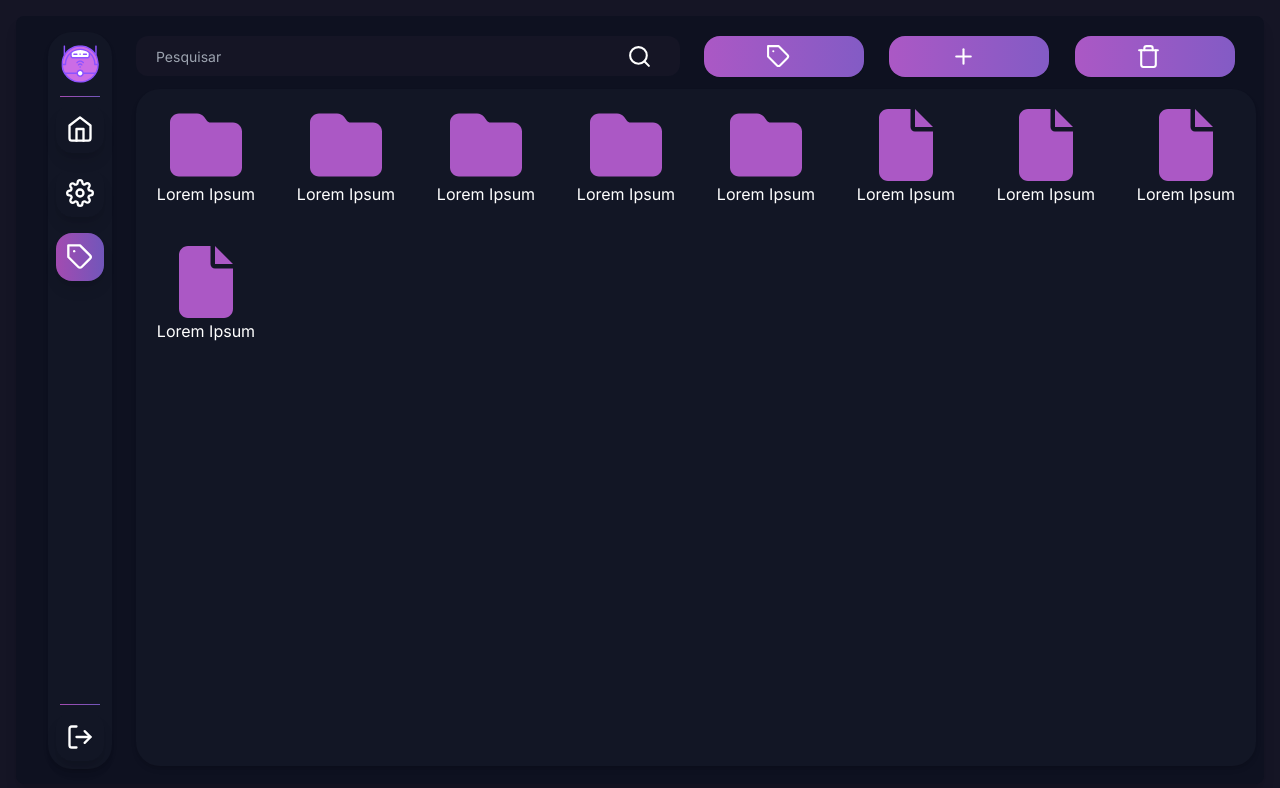
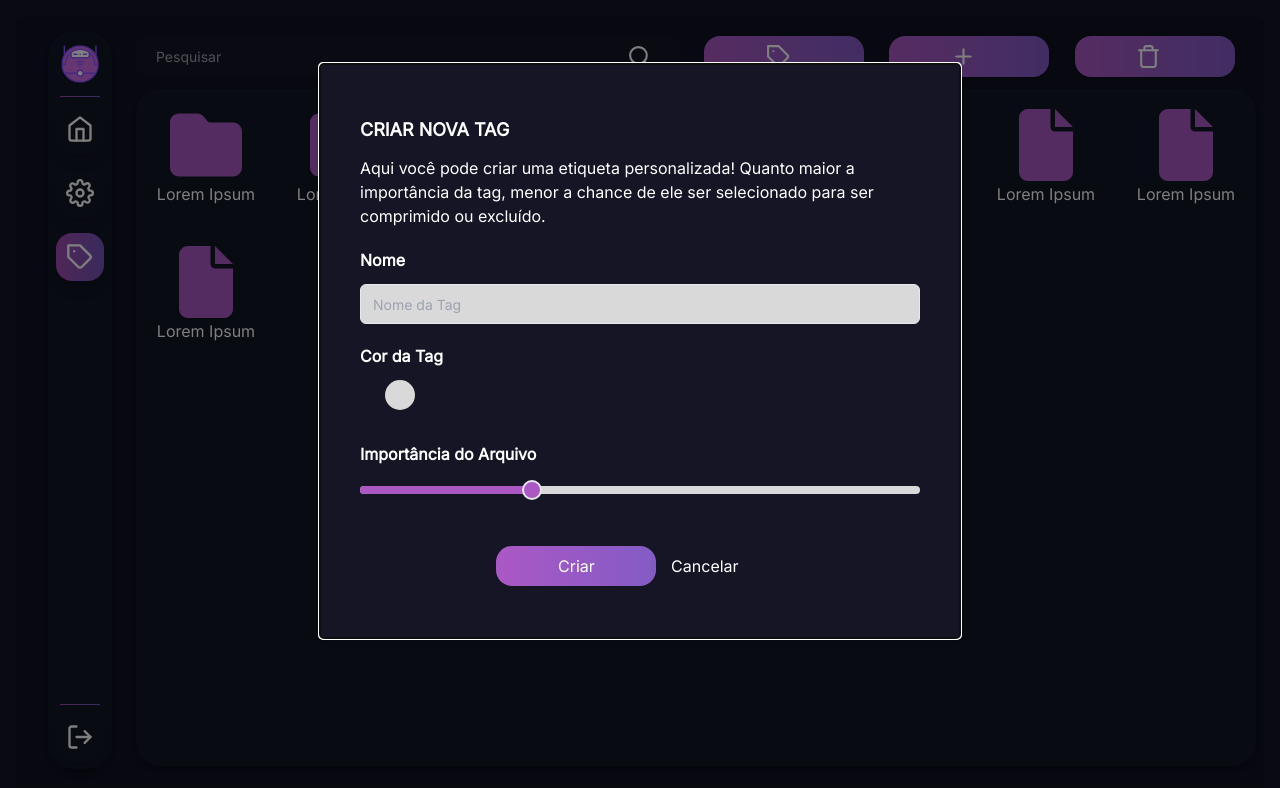
Before and after one commit to Anemaygi/CyberGari-interface, a React (Vite) app: page /labels in a window 1280 px wide. Both pictures are taken after a click on the element 784 px from the left and 56 px from the top of the page. Shown: the top 788 px of the page. Built offline with nearby package versions, Linux system fonts and the light colour scheme.

Commit message:
Adding create a new tag modal

```diff
--- a/package.json
+++ b/package.json
@@ -56,6 +56,7 @@
     "react-dom": "^18.2.0",
     "react-hook-form": "^7.45.0",
     "react-icons": "^4.11.0",
+    "react-modal": "^3.16.1",
     "react-router-dom": "^6.16.0",
     "recharts": "^2.7.1",
     "tailwind-merge": "^1.13.2",
@@ -67,6 +68,7 @@
     "@types/node": "^20.3.1",
     "@types/react": "^18.0.37",
     "@types/react-dom": "^18.0.11",
+    "@types/react-modal": "^3.16.2",
     "@typescript-eslint/eslint-plugin": "^5.59.0",
     "@typescript-eslint/parser": "^5.59.0",
     "@vitejs/plugin-react": "^4.0.0",
--- /dev/null
+++ b/src/components/create-tag-modal.tsx
@@ -0,0 +1,22 @@
+import React, { Component } from "react";
+
+class Dashboard extends Component {
+    constructor(props: {} | Readonly<{}>) {
+      super(props);
+      this.state = {
+        show: false
+      };
+      this.showModal = this.showModal.bind(this);
+      this.hideModal = this.hideModal.bind(this);
+    }
+
+    showModal = () => {
+      this.setState({ show: true });
+    };
+
+    hideModal = () => {
+      this.setState({ show: false });
+    };
+  }
+
+  export default Dashboard
--- a/src/components/labels-menu.tsx
+++ b/src/components/labels-menu.tsx
@@ -1,9 +1,86 @@
 import { FiPlus, FiSearch, FiTag, FiTrash } from "react-icons/fi";
 import { Input } from "./ui/input";
 import IconButton from "./icon-button";
+import Modal from 'react-modal';
+import React from "react";
+import Button from "./button";
+import { Slider } from "./ui/slider";
+
+
+Modal.setAppElement('#root');
+
+interface CreateModalProps {
+    isOpen: boolean;
+    OnRequestClose: React.ReactEventHandler
+    selectFunction: (newColor: string) => void
+}
+
+const CreateModal: React.FC<CreateModalProps> = ({isOpen, OnRequestClose, selectFunction}) => {
+    const bg = {
+        overlay: {
+          background: 'rgba(0, 0, 0, 0.5)'
+        }
+      };
+
+    const colors = ["#D9D9D9", "#07C8C5", "#0E557C", "#0077C2", "#002FCB", "#ED0EE4", "#835BC5"]
+
+    return (
+        <Modal
+                isOpen={isOpen}
+                onRequestClose={OnRequestClose}
+                className="m-auto my-[5%] bg-secbackground border-0 text-white shadow-md font-inter w-[50%] rounded"
+                style={bg}
+            >
+                <div className="p-10">
+                    <h2 className="font-bold text-lg my-3">CRIAR NOVA TAG</h2>
+                    <p className="mb-5">Aqui você pode criar uma etiqueta personalizada! Quanto maior a importância da tag, menor
+                        a chance de ele ser selecionado para ser comprimido ou excluído.</p>
+
+                    <label className="font-bold">Nome</label>
+                    <Input type="text" placeholder="Nome da Tag" className="w-full bg-[#D9D9D9] text-black mt-3 mb-5" />
+
+                    <label className="font-bold">Cor da Tag</label><br/>
+                    <div className="flex w-full grid grid-cols-2 lg:grid-cols-7 items-center">
+                        {
+                            colors.map(scolor => (
+                                <button className={`bg-[${scolor}] mx-auto mt-3 mb-8 rounded-full h-[30px] w-[30px] col-span-1 focus:border-2 focus:border-white focus:shadow-xl`} onClick={() => selectFunction}/>
+                            ))
+                        }
+                    </div>
+
+                    <label className="font-bold">Importância do Arquivo</label>
+                    <Slider defaultValue={[3]} max={10} step={1} className=" mt-5 mb-10" />
+
+
+                    <div className="grid grid-cols-1 lg:grid-cols-9 mt-10">
+                        <div className="col-span-1 lg:col-start-3"><Button title={"Criar"} handleClick={() => console.log("Criar")}/></div>
+                        <button className="col-span-1 lg:col-start-6" onClick={OnRequestClose}>Cancelar</button>
+                    </div>
+                </div>
+            </Modal>
+
+    );
+};
 
 
 const LabelsMenu: React.FC = () => {
+    const [modalIsOpen, setIsOpen] = React.useState(false);
+    var color = "";
+
+    function abrirModal() {
+        setIsOpen(true);
+    }
+
+    function fecharModal() {
+        setIsOpen(false);
+    }
+
+    function selectColor(newColor : string) {
+        color = newColor;
+        console.log("socorro");
+    }
+
+
     return (
         <div className="grid grid-cols-1 lg:grid-cols-6 gap-3 mr-5">
             <div className="w-full flex justify-end font-inter my-3 relative col-span-1 lg:col-span-3">
@@ -11,8 +88,9 @@ const LabelsMenu: React.FC = () => {
                 <FiSearch size={25} color="#FFFFFF" className="mr-7 mt-2 absolute"/>
             </div>
             <div className="w-full font-inter col-span-1">
-                <IconButton icon={<FiTag size={25}/>} title="" handleClick={() => console.log("oi")} />
+                <IconButton icon={<FiTag size={25}/>} title="" handleClick={abrirModal} />
             </div>
+            <CreateModal isOpen={modalIsOpen} OnRequestClose={fecharModal} selectFunction={selectColor}/>
             <div className="w-full font-inter col-span-1">
                 <IconButton icon={<FiPlus size={25}/>} title="" handleClick={() => console.log("oi")} />
             </div>
--- a/src/components/ui/slider.tsx
+++ b/src/components/ui/slider.tsx
@@ -15,10 +15,10 @@ const Slider = React.forwardRef<
     )}
     {...props}
   >
-    <SliderPrimitive.Track className="relative h-2 w-full grow overflow-hidden rounded-full bg-secondary">
-      <SliderPrimitive.Range className="absolute h-full bg-primary" />
+    <SliderPrimitive.Track className="relative h-2 w-full grow overflow-hidden rounded-full bg-[#D9D9D9]">
+      <SliderPrimitive.Range className="absolute h-full bg-roxo1" />
     </SliderPrimitive.Track>
-    <SliderPrimitive.Thumb className="block h-5 w-5 rounded-full border-2 border-primary bg-background ring-offset-background transition-colors focus-visible:outline-none focus-visible:ring-2 focus-visible:ring-ring focus-visible:ring-offset-2 disabled:pointer-events-none disabled:opacity-50" />
+    <SliderPrimitive.Thumb className="block h-5 w-5 rounded-full border-2 border-primary bg-roxo1 ring-offset-background transition-colors focus-visible:outline-none focus-visible:ring-2 focus-visible:ring-ring focus-visible:ring-offset-2 disabled:pointer-events-none disabled:opacity-50" />
   </SliderPrimitive.Root>
 ))
 Slider.displayName = SliderPrimitive.Root.displayName
```
Also changed, not shown: 2 other files (tests, documents, lock files or other folders).
